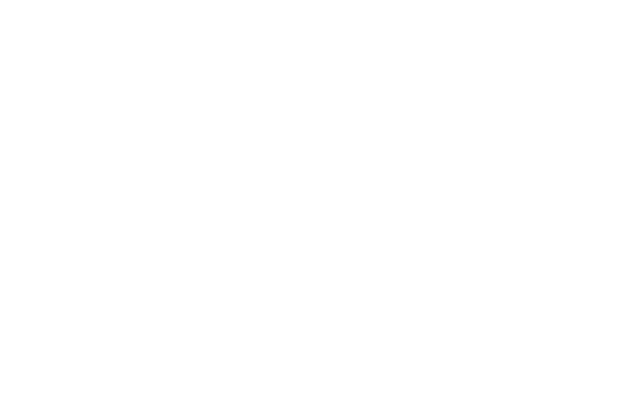
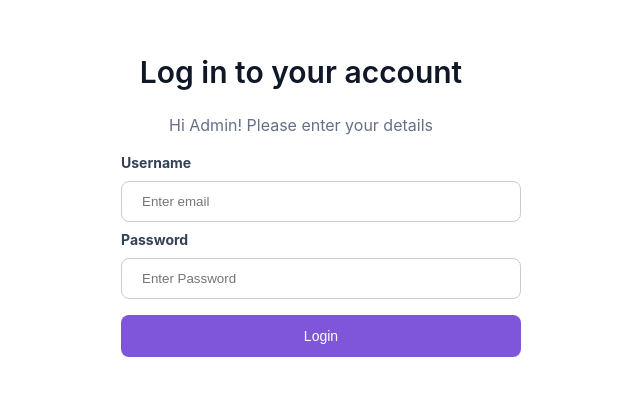
Before and after one commit to Geniusssss/SWEN90016-A2, a Vue app in the folder A2/: page /admin-login in a window 1280 px wide. Shown: the part 271-666 px from the top of the page, without its empty margins (335-975 px from the left). Built offline with nearby package versions, Linux system fonts and the light colour scheme; the HTML template or start-up script is replaced by a standard one.

Commit message:
Create admin login page

```diff
--- a/A2/src/router/index.js
+++ b/A2/src/router/index.js
@@ -3,6 +3,7 @@
 import WelcomePage from '../views/WelcomePage'
 import RegisterPage from '../views/RegisterPage'
 import HomePage from "../views/HomePage"
+import AdminLogin from "../views/AdminLogin"
 
 export default new VueRouter({
     mode: 'history',
@@ -14,6 +15,12 @@
         {
             path: '/login',
             component: LoginPage
+        },
+
+        {
+            name: 'admin-login',
+            path: '/admin-login',
+            component: AdminLogin
         },
 
         {
--- /dev/null
+++ b/A2/src/views/AdminLogin.vue
@@ -0,0 +1,206 @@
+<template>
+    <form class="form">
+        <div class="container">
+            <div id="textblock">Log in to your account</div>
+            <p id="welcome">Hi Admin! Please enter your details</p>
+            <label for="uname" class="littletext"><b>Username</b></label>
+            <input type="text" placeholder="Enter email" required v-model="user.email">
+            <label for="psw" class="littletext"><b>Password</b></label>
+            <input type="password" placeholder="Enter Password" required v-model="user.pswd">
+            <el-button class="button" @click="validation">Login</el-button>
+        </div>
+    </form>
+</template>
+<script>
+export default {
+    name: 'AdminLoginPage',
+    data() {
+        return {
+            user: { email: '', pswd: '' },
+            allAdmins: [
+                { email: "admin1@", pswd: "admin" },
+                { email: "admin2@", pswd: "admin" }
+            ]
+        }
+    },
+    methods: {
+        incorrect() {
+            this.$alert('Please try to input the right info'
+                , 'Wrong Email or Password',
+                {
+                    confirmButtonText: 'confirm',
+                });
+        },
+        validation() {
+            {
+                var result = this.allAdmins.some(item=>{
+                    if (item.email == this.user.email) {
+                        if (item.pswd == this.user.pswd) {
+                            return true;
+                        }
+                    }
+                })
+                console.log(result);
+                if (result) {
+                    // alert("Login successfully!")
+                    this.$router.push("/home");
+                }
+                else {
+                    this.incorrect();
+                }
+            }
+        },
+    },
+}
+</script>
+
+<style scoped>
+#textblock {
+    width: 360px;
+    height: 44px;
+    font-family: 'Inter';
+    font-style: normal;
+    font-weight: 600;
+    font-size: 30px;
+    line-height: 38px;
+    text-align: center;
+    color: #101828;
+    flex: none;
+    order: 0;
+    align-self: stretch;
+    flex-grow: 0;
+}
+
+#welcome {
+    width: 360px;
+    height: 24px;
+    font-family: 'Inter';
+    font-style: normal;
+    font-weight: 400;
+    font-size: 16px;
+    line-height: 24px;
+    text-align: center;
+    color: #667085;
+    flex: none;
+    order: 1;
+    align-self: stretch;
+    flex-grow: 0;
+}
+
+.littletext {
+    width: 36px;
+    height: 20px;
+    font-family: 'Inter';
+    font-style: normal;
+    font-weight: 500;
+    font-size: 14px;
+    line-height: 20px;
+    color: #344054;
+    flex: none;
+    order: 0;
+    flex-grow: 0;
+}
+
+#remember {
+    width: 223px;
+    height: 20px;
+    font-family: 'Inter';
+    font-style: normal;
+    font-weight: 500;
+    font-size: 14px;
+    line-height: 20px;
+    margin-right: 150px;
+    color: #344054;
+    flex: none;
+    order: 0;
+    align-self: stretch;
+    flex-grow: 0;
+}
+
+.checkbox {
+    box-sizing: border-box;
+    width: 16px;
+    height: 16px;
+    background: #FFFFFF;
+    border: 1px solid #D0D5DD;
+    border-radius: 4px;
+    flex: none;
+    order: 0;
+    flex-grow: 0;
+}
+
+#forget {
+    width: 113px;
+    height: 20px;
+    font-family: 'Inter';
+    font-style: normal;
+    font-weight: 500;
+    font-size: 14px;
+    line-height: 20px;
+    color: #6941C6;
+    flex: none;
+    order: 1;
+    flex-grow: 0;
+}
+
+.form {
+    border: 300px solid #fff;
+    margin: auto;
+    padding: 200px rgb(150, 58, 58);
+    width: 400px;
+    height: 300px;
+}
+
+input[type=text],
+input[type=password] {
+    width: 100%;
+    padding: 12px 20px;
+    margin: 8px 0;
+    display: inline-block;
+    border: 1px solid #ccc;
+    box-sizing: border-box;
+    border-radius: 8px;
+}
+
+.button {
+    background-color: #7F56D9;
+    color: white;
+    padding: 14px 20px;
+    margin: 8px 0;
+    border: none;
+    cursor: pointer;
+    width: 100%;
+    border-radius: 8px;
+}
+
+button:hover {
+    opacity: 0.8;
+}
+
+.cancelbtn {
+    width: auto;
+    padding: 10px 18px;
+    background-color: lightblue;
+}
+
+.container {
+    padding: 16px;
+    width: 100%;
+}
+
+span.psw {
+    float: right;
+    padding-top: 16px;
+}
+
+@media screen and (max-width: 300px) {
+    span.psw {
+        display: block;
+        float: none;
+    }
+
+    .cancelbtn {
+        width: 100%;
+    }
+}
+</style>
```
